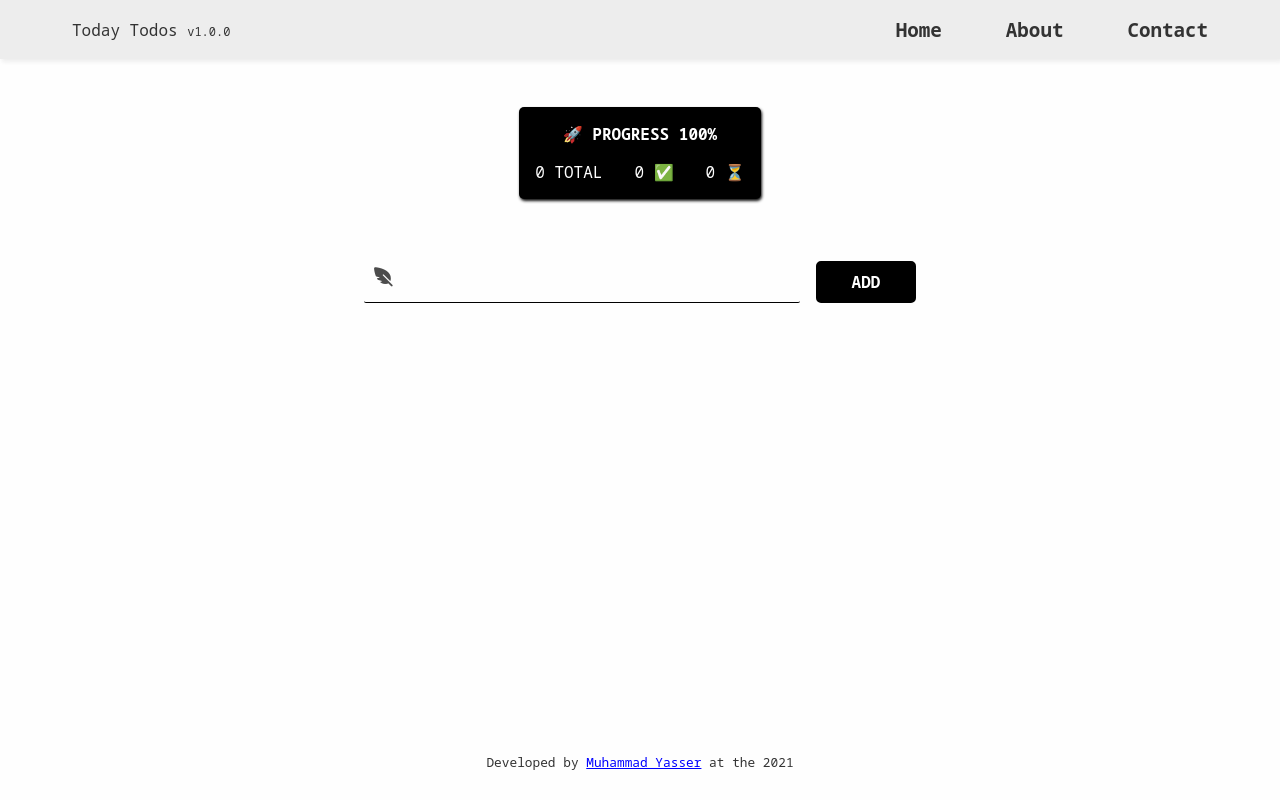
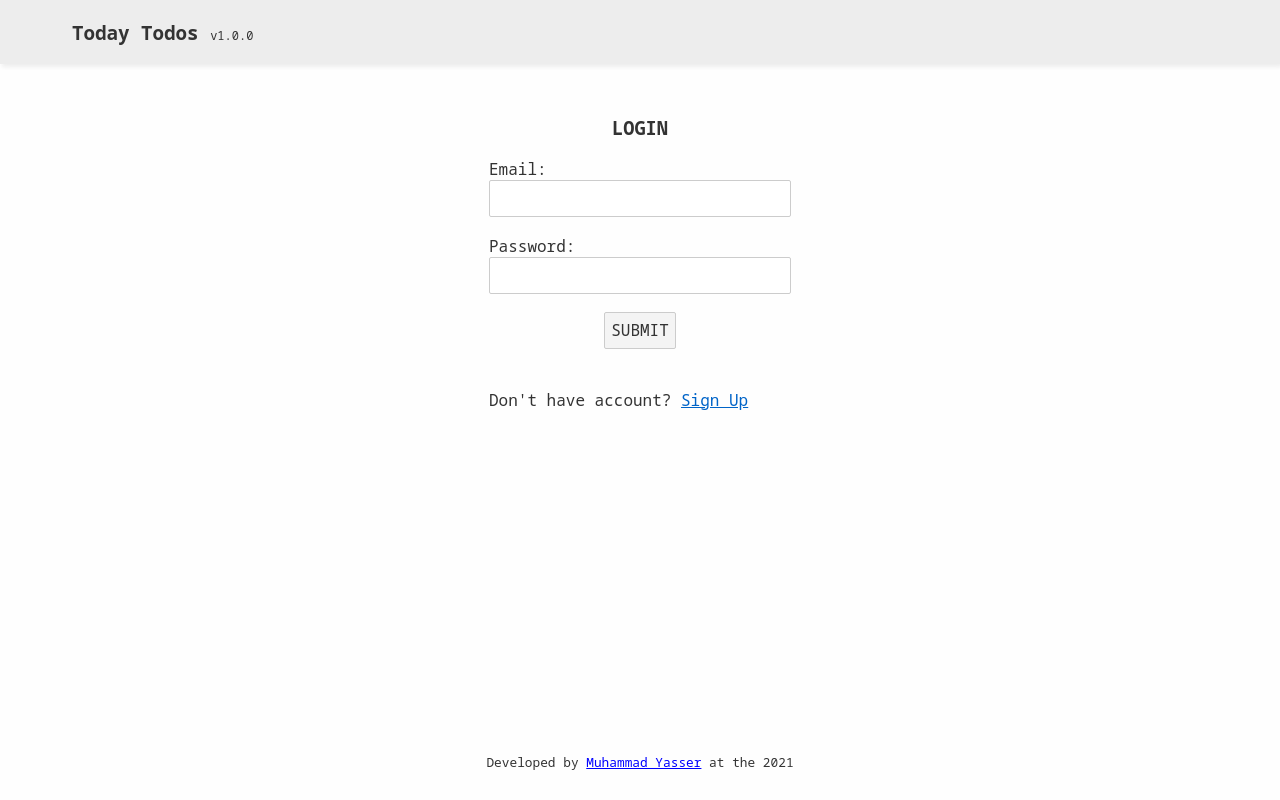
Before and after one commit to roktcode/todaytodos, a Svelte app: page / in a window 1280 px wide. Built offline with nearby package versions, Linux system fonts and the light colour scheme.

Commit message:
version 2

```diff
--- a/package.json
+++ b/package.json
@@ -10,6 +10,8 @@
   "devDependencies": {
     "@rollup/plugin-commonjs": "^17.0.0",
     "@rollup/plugin-node-resolve": "^11.0.0",
+    "@roxi/routify": "^2.18.3",
+    "npm-run-all": "^4.1.5",
     "rollup": "^2.3.4",
     "rollup-plugin-css-only": "^3.1.0",
     "rollup-plugin-livereload": "^2.0.0",
@@ -18,6 +20,8 @@
     "svelte": "^3.0.0"
   },
   "dependencies": {
-    "sirv-cli": "^1.0.0"
+    "sirv-cli": "^1.0.0",
+    "svelte-routing": "^1.6.0",
+    "svelte-spa-router": "^3.2.0"
   }
 }
--- a/src/components/TodoView.svelte
+++ b/src/components/DashboardPage.svelte
@@ -1,12 +1,20 @@
 <script>
+	import { authStore } from "../stores/authStore.js";
 	import todoListStore from "../stores/todoListStore.js";
 	import { flip } from "svelte/animate";
 	import { fade, fly } from "svelte/transition";
-	import { onMount, onDestroy } from "svelte";
+	import { onMount } from "svelte";
 	import { tweened } from "svelte/motion";
 	import { expoOut } from "svelte/easing";
+	import {
+		loadTodos,
+		addTodo,
+		deleteTodo,
+		toggleCompletedTodo,
+	} from "../utils/todosApi.js";
 
-	let todoList = [];
+	let todoInput = "";
+	let todoInputRef = null;
 
 	let completedTodos = 0;
 	let pendingTodos = 0;
@@ -16,105 +24,67 @@
 		easing: expoOut,
 	});
 
-	const unsubscribe = todoListStore.subscribe((value) => {
-		todoList = value;
-		saveTodos();
-	});
-
 	onMount(() => {
 		todoInputRef.focus();
 	});
 
-	onDestroy(() => {
-		unsubscribe();
-	});
+	async function getTodos() {
+		const todos = await loadTodos($authStore.user.token);
+		$todoListStore = todos;
+	}
 
-	completedTodos = todoList
-		.map((todo) => todo.completed)
-		.filter((c) => c).length;
-
-	pendingTodos = todoList.length - completedTodos;
-	progress.set(
-		todoList.length > 0
-			? Math.trunc((completedTodos / todoList.length) * 100) || 0
-			: 100
-	);
-
-	let todoInput = "";
-	let todoInputRef = null;
-
-	function addTodo() {
+	async function addNewTodo() {
 		if (todoInput.trim() === "") return;
 
-		const nextId =
-			todoList.length > 0
-				? Math.max(
-						...todoList.map((todo) => {
-							return todo.id;
-						})
-				  ) + 1
-				: 1;
+		const addedTodo = await addTodo($authStore.user.token, todoInput);
 
-		todoListStore.update((oldValues) => {
-			return [...oldValues, { id: nextId, text: todoInput, completed: false }];
-		});
+		if (!addedTodo) return;
 
+		$todoListStore = [...$todoListStore, addedTodo];
 		todoInput = "";
-		saveTodos();
 	}
 
-	function removeTodo(id) {
-		const todoToDelete = todoList.find((todo) => todo.id === id);
+	async function removeTodo(id) {
+		const isDeleted = await deleteTodo($authStore.user.token, id);
 
-		if (!todoToDelete) return;
+		if (!isDeleted) return;
 
-		todoListStore.update((oldValue) => {
-			return oldValue.filter((todo) => todo.id !== id);
-		});
-
-		saveTodos();
+		$todoListStore = $todoListStore.filter((todo) => todo._id !== id);
 	}
 
-	function toggleCompleted(id) {
-		const targetTodo = todoList.find((todo) => todo.id === id);
+	async function toggleCompleted(id, text, completed) {
+		const updatedTodo = await toggleCompletedTodo(
+			$authStore.user.token,
+			id,
+			text,
+			completed
+		);
 
-		if (!targetTodo) {
-			return;
-		}
+		if (!updatedTodo) return;
 
-		targetTodo.completed = !targetTodo.completed;
-
-		todoListStore.update((oldValue) => {
-			return oldValue.map((todo) => (todo.id !== id ? todo : targetTodo));
-		});
-
-		saveTodos();
-	}
-
-	function saveTodos() {
-		localStorage.setItem("todos", JSON.stringify(todoList));
+		$todoListStore = $todoListStore.map((todo) =>
+			todo._id !== id ? todo : updatedTodo
+		);
 	}
 
 	$: {
-		completedTodos = todoList
+		completedTodos = $todoListStore
 			.map((todo) => todo.completed)
 			.filter((c) => c).length;
-
-		pendingTodos = todoList.length - completedTodos;
+		pendingTodos = $todoListStore.length - completedTodos;
 		progress.set(
-			todoList.length > 0
-				? Math.trunc((completedTodos / todoList.length) * 100) || 0
+			$todoListStore.length > 0
+				? Math.trunc((completedTodos / $todoListStore.length) * 100) || 0
 				: 100
 		);
-
-		}
+	}
 </script>
 
 <div class="container">
 	<div class="stats-container">
 		<div class="stats-title">🚀 PROGRESS {Math.trunc($progress)}%</div>
 		<div class="stats">
-			<div class="total">{todoList.length} TOTAL</div>
+			<div class="total">{$todoListStore.length} TOTAL</div>
 			<div class="completed">
 				{completedTodos} ✅
 			</div>
@@ -125,7 +95,7 @@
 	<div class="add-todos">
 		<div class="todo-input">
 			<div class="form">
-				<form on:submit|preventDefault={addTodo} class="input">
+				<form on:submit|preventDefault={addNewTodo} class="input">
 					<input
 						type="text"
 						id="addTodo"
@@ -139,36 +109,37 @@
 				</form>
 			</div>
 			<div class="submit">
-				<button type="submit" on:click={addTodo}>ADD</button>
+				<button type="submit" on:click={addNewTodo}>ADD</button>
 			</div>
 		</div>
 	</div>
 
 	<div class="todo-list">
-		<ul>
-			{#each todoList as { id, text, completed } (id)}
-				<li
-					animate:flip
-					in:fade
-					out:fly={{ x: 100 }}
-					on:click={() => toggleCompleted(id)}
-				>
-					<div class="content-container">
-						{#if completed}
-							<div class="content-prefix">✔</div>
-						{/if}
-						<div class="content" class:completed>
-							<p>{text}</p>
+		{#await getTodos()}
+			<div class="loading-todos">Loading todos...</div>
+		{:then _}
+			<ul>
+				{#each $todoListStore as { _id, text, completed } (_id)}
+					<li animate:flip in:fade out:fly={{ x: 100 }}>
+						<div
+							class="content-container"
+							on:click={() => toggleCompleted(_id, text, completed)}
+						>
+							{#if completed}
+								<div class="content-prefix">✔</div>
+							{/if}
+							<div class="content" class:completed>
+								<p>{text}</p>
+							</div>
 						</div>
-					</div>
-					<div class="actions">
-						<button on:click={() => removeTodo(id)}>Remove</button>
-					</div>
-				</li>
-			{/each}
-		</ul>
+						<div class="actions">
+							<button on:click={() => removeTodo(_id)}>Remove</button>
+						</div>
+					</li>
+				{/each}
+			</ul>
+		{/await}
 	</div>
-	<!-- {/if} -->
 </div>
 
 <style>
--- /dev/null
+++ b/src/components/HomePage.svelte
@@ -0,0 +1,17 @@
+<script>
+	import { authStore } from "../stores/authStore.js";
+	import LoginPage from "./LoginPage.svelte";
+	import SignupPage from "./SignupPage.svelte";
+	import DashboardPage from "./DashboardPage.svelte";
+</script>
+
+
+{#if $authStore.currentPage === "login"}
+	<LoginPage />
+{:else if $authStore.currentPage === "signup"}
+	<SignupPage />
+{:else if $authStore.currentPage === "dashboard"}
+	<DashboardPage />
+{:else}
+	<LoginPage />
+{/if}
--- /dev/null
+++ b/src/components/LoginPage.svelte
@@ -0,0 +1,123 @@
+<script>
+	import { authStore } from "../stores/authStore.js";
+
+	let email = "";
+	let password = "";
+	let errorText = "";
+
+	async function login() {
+		const response = await fetch(" http://localhost:3000/api/login", {
+			method: "POST",
+			headers: {
+				"Content-Type": "application/json",
+			},
+			body: JSON.stringify({ email, password }),
+		});
+
+		if (!response.ok) {
+			console.log("Login failed with code", response.status);
+			errorText = `Login failed with status code ${response.status}`;
+			return;
+		}
+
+		console.log("signup successful");
+		const json = await response.json();
+		$authStore = { user: json, currentPage: "dashboard" };
+		localStorage.setItem("user", JSON.stringify(json));
+	}
+</script>
+
+<div class="content">
+	<div class="title">
+		<h3>LOGIN</h3>
+	</div>
+	<form class="form" on:submit|preventDefault={login}>
+		<div class="email-group">
+			<label for="email">Email:</label>
+			<input
+				type="email"
+				id="email"
+				bind:value={email}
+				autocomplete="off"
+				required
+			/>
+		</div>
+
+		<div class="password-group">
+			<label for="password">Password:</label>
+			<input
+				type="password"
+				id="password"
+				bind:value={password}
+				autocomplete="off"
+				required
+			/>
+		</div>
+
+		<div class="submit-group">
+			<button type="submit" on:click={login}>SUBMIT</button>
+		</div>
+	</form>
+
+	<div class="signup-text">
+		<!-- Don't have an account? <a href="/signup" use:link> Sign Up</a> -->
+		Don't have account?
+		<a href="#" on:click={() => ($authStore.currentPage = "signup")}>Sign Up</a>
+
+		<!-- <button on:click={() => ($authStore.currentPage = "signup")}>Sign Up</button -->
+	</div>
+	<div class="error">{errorText}</div>
+</div>
+
+<style>
+	.title {
+		display: flex;
+		justify-content: center;
+	}
+
+	.content {
+		padding: 0 1.5rem;
+		display: flex;
+		flex-direction: column;
+		align-items: stretch;
+		max-width: 350px;
+		width: 100%;
+		margin: 0 auto;
+		/* margin-top: 4rem; */
+	}
+
+	form {
+		display: flex;
+		flex-direction: column;
+		align-items: stretch;
+		width: 100%;
+		gap: 10px;
+		margin-bottom: 1rem;
+	}
+
+	button {
+		cursor: pointer;
+	}
+
+	.submit-group {
+		display: flex;
+		justify-content: center;
+	}
+
+	input {
+		width: 100%;
+	}
+
+	.signup-text {
+		margin: 1rem 0;
+	}
+
+	.signup-text a {
+		text-decoration: underline;
+	}
+
+	.error {
+		margin-top: 2rem;
+		color: red;
+	}
+</style>
--- a/src/components/Navbar.svelte
+++ b/src/components/Navbar.svelte
@@ -1,23 +1,29 @@
 <script>
-	import DarkModeSwitch from "./DarkModeSwitch.svelte";
+	import { authStore } from "../stores/authStore.js";
 
-	export let isDarkMode;
+	function logout() {
+		localStorage.removeItem("user");
+		$authStore = { currentPage: "login", user: null };
+	}
 </script>
 
 <nav>
 	<div class="nav-container">
 		<div class="brand">
 			<div class="logo">
-				<a href="/">Today Todos <span>v1.0.0</span></a>
+				<a href="/">
+					{$authStore.user ? $authStore.user.name + "'s" : "Today"} Todos
+					<span>v1.0.0</span></a
+				>
 			</div>
-			<!-- <div class="dark-switch">
-				<DarkModeSwitch {isDarkMode} />
-			</div> -->
 		</div>
+
+		<nav />
+
 		<ul class="nav-links">
-			<li><a href="#">Home</a></li>
-			<li><a href="#">About</a></li>
-			<li><a href="#">Contact</a></li>
+			{#if $authStore.user}
+				<li><button on:click={logout}>Logout</button></li>
+			{/if}
 		</ul>
 	</div>
 </nav>
@@ -63,7 +69,7 @@
 		margin: 0;
 	}
 
-	.nav-container ul a {
+	.nav-container a {
 		color: var(--navbar-text-color);
 		font-size: 1.2rem;
 		font-weight: 600;
@@ -74,10 +80,13 @@
 		font-weight: lighter;
 	}
 
-	@media (max-width: 700px) {
+	button {
+		cursor: pointer;
+	}
+
+	@media (max-width: 500px) {
 		.nav-container {
 			flex-direction: column;
-			gap: 2rem;
 		}
 
 		.nav-container ul {
--- /dev/null
+++ b/src/components/SignupPage.svelte
@@ -0,0 +1,139 @@
+<script>
+	import { authStore } from "../stores/authStore.js";
+
+	let name = "";
+	let email = "";
+	let password = "";
+	let errorText = "";
+
+	async function signup() {
+		const response = await fetch("http://localhost:3000/api/signup", {
+			method: "POST",
+			headers: {
+				"Content-Type": "application/json",
+			},
+			body: JSON.stringify({ name, email, password }),
+		});
+
+		if (!response.ok) {
+			console.log(
+				response.status,
+				"Sign up failed with code",
+				response.statusText
+			);
+			errorText = `Sign up failed with status code ${response.statusText}`;
+			return;
+		}
+
+		console.log("signup successful");
+		const json = await response.json();
+		$authStore = { user: json, currentPage: "dashboard" };
+		localStorage.setItem("user", JSON.stringify(json));
+		// $currentPageStore = "dashboard";
+		// $authStore = json
+		// $currentPageStore = "dashboard";
+		// localStorage.setItem("user", JSON.stringify(json));
+	}
+</script>
+
+<div class="content">
+	<div class="title"><h3>Sign Up</h3></div>
+
+	<div class="name-group">
+		<label for="name">Name:</label>
+		<input
+			type="text"
+			id="name"
+			bind:value={name}
+			autocomplete="off"
+			required
+		/>
+	</div>
+
+	<form class="form" on:submit|preventDefault={signup}>
+		<div class="email-group">
+			<label for="email">Email:</label>
+			<input
+				type="email"
+				id="email"
+				bind:value={email}
+				autocomplete="off"
+				required
+			/>
+		</div>
+
+		<div class="password-group">
+			<label for="password">Password:</label>
+			<input
+				type="password"
+				id="password"
+				bind:value={password}
+				autocomplete="off"
+				required
+			/>
+		</div>
+
+		<div class="submit-group">
+			<button type="submit" on:click={signup}>SUBMIT</button>
+		</div>
+	</form>
+
+	<div class="signup-text">
+		Already have an account?
+		<a href="#" on:click={() => ($authStore.currentPage = "login")}>Login</a>
+	</div>
+	<div class="error">{errorText}</div>
+</div>
+
+<style>
+	.title {
+		display: flex;
+		justify-content: center;
+	}
+
+	.content {
+		padding: 0 1.5rem;
+		display: flex;
+		flex-direction: column;
+		align-items: stretch;
+		max-width: 350px;
+		width: 100%;
+		margin: 0 auto;
+		/* margin-top: 4rem; */
+	}
+
+	form {
+		display: flex;
+		flex-direction: column;
+		align-items: stretch;
+		width: 100%;
+		gap: 10px;
+		margin-bottom: 1rem;
+	}
+
+	button {
+		cursor: pointer;
+	}
+
+	.submit-group {
+		display: flex;
+		justify-content: center;
+	}
+
+	input {
+		width: 100%;
+	}
+
+	.signup-text {
+		margin: 1rem 0;
+	}
+
+	.signup-text a {
+		text-decoration: underline;
+	}
+
+	.error {
+		margin-top: 2rem;
+		color: red;
+	}
+</style>
--- /dev/null
+++ b/src/stores/authStore.js
@@ -0,0 +1,21 @@
+import { writable } from "svelte/store";
+
+export const authStore = writable(loadUserData());
+
+function loadUserData() {
+	const userString = localStorage.getItem("user");
+
+	if (!userString) {
+		return {
+			currentPage: "login",
+			user: null,
+		};
+	}
+
+	const json = JSON.parse(userString);
+
+	return {
+		currentPage: "dashboard",
+		user: json,
+	};
+}
--- /dev/null
+++ b/src/utils/todosApi.js
@@ -0,0 +1,72 @@
+// get Todos
+export async function loadTodos(token) {
+	try {
+		const response = await fetch("http://localhost:3000/api/todos", {
+			headers: {
+				Authorization: `Bearer ${token}`,
+			},
+		});
+
+		const todos = await response.json();
+
+		return todos;
+	} catch (error) {
+		console.log(error);
+	}
+}
+
+// add Todo
+export async function addTodo(token, todoText) {
+	try {
+		const response = await fetch(" http://localhost:3000/api/todos", {
+			method: "POST",
+			headers: {
+				Authorization: `Bearer ${token}`,
+				"Content-Type": "application/json",
+			},
+			body: JSON.stringify({ text: todoText }),
+		});
+
+		const addedTodo = response.json();
+		return addedTodo;
+	} catch (error) {
+		console.log(error)
+		return null;
+	}
+}
+
+// delete Todos
+export async function deleteTodo(token, todoId) {
+	try {
+		const response = await fetch(`http://localhost:3000/api/todos/${todoId}`, {
+			method: "DELETE",
+			headers: {
+				Authorization: `Bearer ${token}`,
+			},
+		});
+		return response.ok;
+	} catch (error) {
+		console.log(error);
+		return null;
+	}
+}
+
+// toggle completed
+export async function toggleCompletedTodo(token, id, text, completed) {
+	try {
+		const response = await fetch(`http://localhost:3000/api/todos/${id}`, {
+			method: "PUT",
+			headers: {
+				Authorization: `Bearer ${token}`,
+				"Content-Type": "application/json",
+			},
+			body: JSON.stringify({ text: text, completed: !completed }),
+		});
+
+		const updatedTodo = await response.json();
+		return updatedTodo;
+	} catch (error) {
+		console.log(error);
+		return null;
+	}
+}
```
Also changed, not shown: src/App.svelte (+2 -6 lines), src/stores/currentPageStore.js (added, +15 -0 lines), src/stores/todoListStore.js (+1 -12 lines), 1 other file (tests, documents, lock files or other folders).
